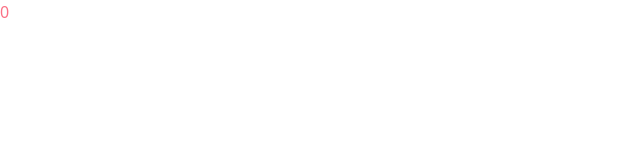
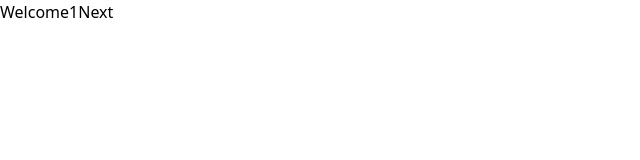
Before and after one commit to GSemir0418/account-frontend-react, a React (Vite) app: page /welcome/1 in a window 1280 px wide. Before the commit this address led to /. Shown: the top 160 px of the page, without its empty margins (0-640 px from the left). Built offline with nearby package versions, Linux system fonts and the light colour scheme.

Commit message:
refactor: welcome routes & layouts

```diff
--- a/src/components/RedirectRoute.tsx
+++ b/src/components/RedirectRoute.tsx
@@ -6,7 +6,7 @@ interface Props {}
 export const RedirectRoute: React.FC<Props> = () => {
   const nav = useNavigate()
   useEffect(() => {
-    nav('/')
+    nav('/welcome/1')
   }, [])
   return null
 }
--- /dev/null
+++ b/src/layouts/MainLayout.tsx
@@ -0,0 +1,7 @@
+import React from 'react'
+import { Outlet } from 'react-router-dom'
+
+interface Props {}
+export const MainLayout: React.FC<Props> = () => {
+  return <div><Outlet/></div>
+}
--- /dev/null
+++ b/src/layouts/WelcomeLayout.tsx
@@ -0,0 +1,7 @@
+import React from 'react'
+import { Outlet } from 'react-router-dom'
+
+interface Props {}
+export const WelcomeLayout: React.FC<Props> = () => {
+  return <div><Outlet /></div>
+}
--- a/src/page/routerPage/index.tsx
+++ /dev/null
@@ -1,6 +0,0 @@
-import React from 'react'
-
-interface Props {}
-export const RouterPage: React.FC<Props> = () => {
-  return <div className="text-2xl text-rose-500">RouterPage</div>
-}
--- /dev/null
+++ b/src/page/welcomePage/Welcome1.tsx
@@ -0,0 +1,12 @@
+import React from 'react'
+import { NavLink } from 'react-router-dom'
+
+interface Props {}
+export const Welcome1: React.FC<Props> = () => {
+  return (
+    <div>
+      Welcome1
+      <NavLink to="/welcome/2">Next</NavLink>
+    </div>
+  )
+}
--- /dev/null
+++ b/src/page/welcomePage/Welcome2.tsx
@@ -0,0 +1,12 @@
+import React from 'react'
+import { NavLink } from 'react-router-dom'
+
+interface Props {}
+export const Welcome2: React.FC<Props> = () => {
+  return (
+    <div>
+      Welcome2
+      <NavLink to="/welcome/3">Next</NavLink>
+    </div>
+  )
+}
--- /dev/null
+++ b/src/page/welcomePage/Welcome3.tsx
@@ -0,0 +1,12 @@
+import React from 'react'
+import { NavLink } from 'react-router-dom'
+
+interface Props {}
+export const Welcome3: React.FC<Props> = () => {
+  return (
+    <div>
+      Welcome3
+      <NavLink to="/welcome/4">Next</NavLink>
+    </div>
+  )
+}
--- /dev/null
+++ b/src/page/welcomePage/Welcome4.tsx
@@ -0,0 +1,10 @@
+import React from 'react'
+
+interface Props {}
+export const Welcome4: React.FC<Props> = () => {
+  return (
+    <div>
+      Welcome4
+    </div>
+  )
+}
--- a/src/router/router.tsx
+++ b/src/router/router.tsx
@@ -2,9 +2,31 @@ import type { RouteObject } from 'react-router-dom'
 import { createBrowserRouter } from 'react-router-dom'
 import { HomePage } from '@/page/homePage'
 import { RedirectRoute } from '@/components/RedirectRoute'
+import { Welcome1 } from '@/page/welcomePage/Welcome1'
+import { Welcome2 } from '@/page/welcomePage/Welcome2'
+import { Welcome3 } from '@/page/welcomePage/Welcome3'
+import { Welcome4 } from '@/page/welcomePage/Welcome4'
+import { MainLayout } from '@/layouts/MainLayout'
+import { WelcomeLayout } from '@/layouts/WelcomeLayout'
 
 const routes: RouteObject[] = [
-  { path: '/', element: <HomePage />, errorElement: <RedirectRoute /> },
+  {
+    path: '/',
+    element: <MainLayout />,
+    errorElement: <RedirectRoute />,
+    children: [
+      {
+        path: 'welcome',
+        element: <WelcomeLayout />,
+        children: [
+          { path: '1', element: <Welcome1 /> },
+          { path: '2', element: <Welcome2 /> },
+          { path: '3', element: <Welcome3 /> },
+          { path: '4', element: <Welcome4 /> },
+        ],
+      },
+    ],
+  },
 ]
 
 export const router = createBrowserRouter(routes)
```
Also changed, not shown: 2 other files (tests, documents, lock files or other folders).
